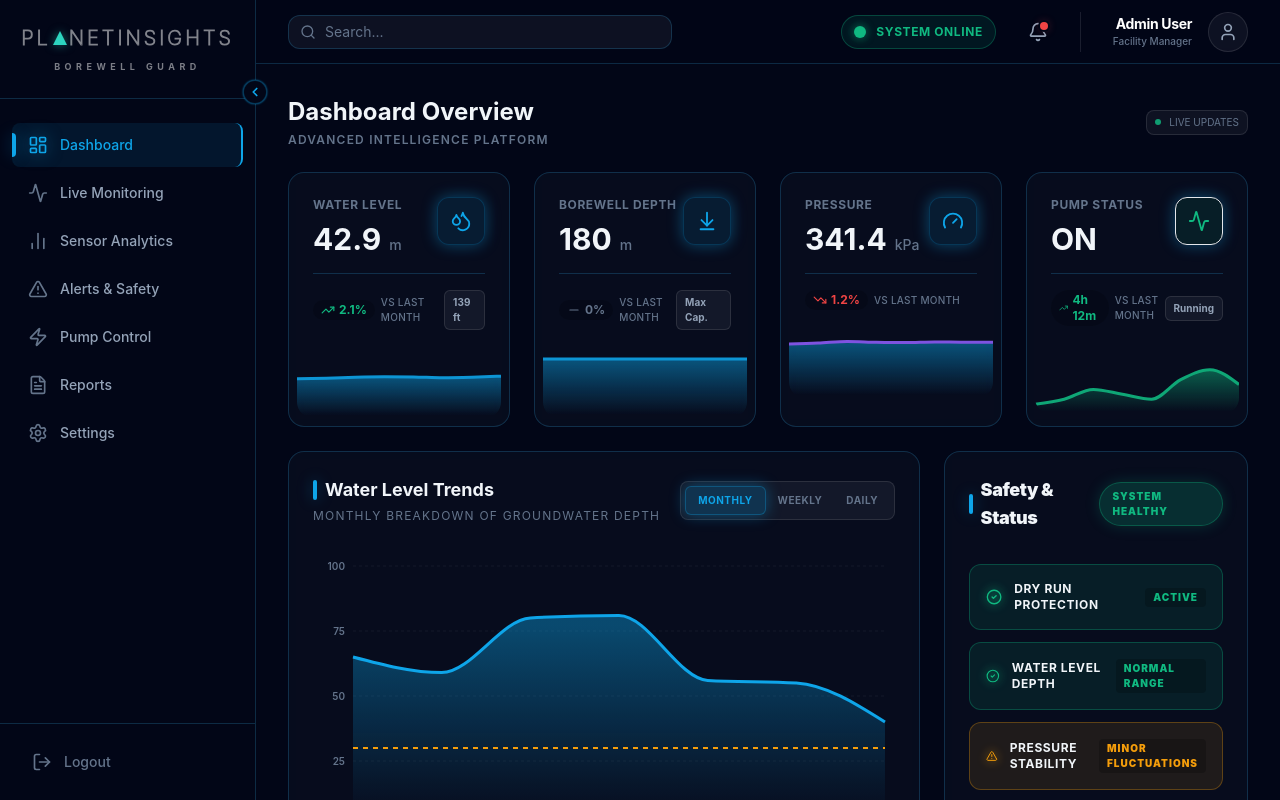
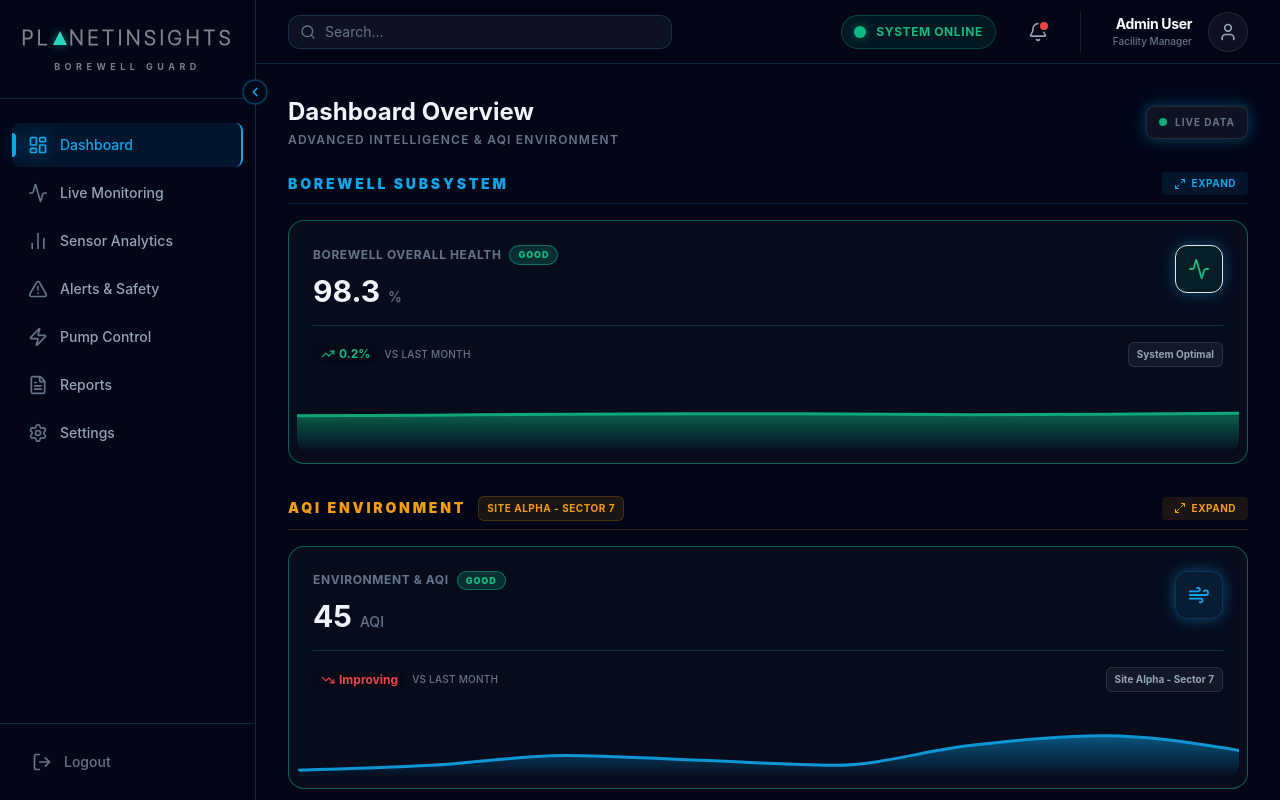
Before and after one commit to Reddy0402/borewell_ui, a React app: page / in a window 1280 px wide. Shown: the top 800 px of the page. Built offline with nearby package versions, Linux system fonts and the light colour scheme; the HTML template or start-up script is replaced by a standard one.

Commit message:
Update dashboard components and configurations

```diff
--- a/src/App.jsx
+++ b/src/App.jsx
@@ -12,10 +12,24 @@ import Alerts from './components/pages/Alerts';
 import PumpControl from './components/pages/PumpControl';
 import Reports from './components/pages/Reports';
 import Settings from './components/pages/Settings';
-import { Activity, Droplets, ArrowDownToLine, Gauge } from 'lucide-react';
+import { Activity, Droplets, ArrowDownToLine, Gauge, Wind, Cloud, ThermometerSun, Maximize2, Minimize2 } from 'lucide-react';
 
 /* Dashboard Content Component */
 const DashboardHome = () => {
+  const [isBorewellExpanded, setIsBorewellExpanded] = useState(false);
+  const [isAqiExpanded, setIsAqiExpanded] = useState(false);
+
+  // Threshold helper for dynamic coloring based on limits
+  const getStatus = (val, warn, danger, type = 'high') => {
+      if (type === 'high') {
+         if (val >= danger) return { statusLabel: 'DANGER', color: 'red' };
+         if (val >= warn) return { statusLabel: 'WARNING', color: 'amber' };
+      } else {
+         if (val <= danger) return { statusLabel: 'DANGER', color: 'red' };
+         if (val <= warn) return { statusLabel: 'WARNING', color: 'amber' };
+      }
+      return { statusLabel: 'GOOD', color: 'green' };
+  };
   // Sparkline chart data - Expanded for smoother area curves
   const waterData = [{ value: 40 }, { value: 40.5 }, { value: 41.5 }, { value: 42 }, { value: 41.8 }, { value: 41 }, { value: 41.5 }, { value: 42.5 }];
   const pressureData = [{ value: 330 }, { value: 335 }, { value: 345 }, { value: 340 }, { value: 338 }, { value: 342 }, { value: 340 }, { value: 340 }];
@@ -28,61 +42,70 @@ const DashboardHome = () => {
       <div className="flex flex-col sm:flex-row sm:items-center justify-between gap-2">
         <div>
           <h2 className="text-xl md:text-2xl font-bold text-cyber-text-primary">Dashboard Overview</h2>
-          <p className="text-cyber-text-muted uppercase tracking-widest text-[10px] md:text-xs font-semibold mt-1">Advanced Intelligence Platform</p>
+          <p className="text-cyber-text-muted uppercase tracking-widest text-[10px] md:text-xs font-semibold mt-1">Advanced Intelligence & AQI Environment</p>
         </div>
-        <div className="flex items-center gap-2 text-cyber-text-muted text-[10px] bg-white/5 px-2 py-1 rounded-lg border border-white/10 w-fit">
-          <span className="w-1.5 h-1.5 rounded-full bg-cyber-success animate-pulse"></span>
-          LIVE UPDATES
+        <div className="flex items-center gap-2 text-cyber-text-muted text-[10px] bg-white/5 px-3 py-2 rounded-lg border border-white/10 w-fit shadow-neon">
+          <span className="w-2 h-2 rounded-full bg-cyber-success animate-pulse"></span>
+          <span className="font-bold tracking-widest">LIVE DATA</span>
         </div>
       </div>
 
-      {/* Section 2: Metric Cards */}
-      <div className="grid grid-cols-1 sm:grid-cols-2 lg:grid-cols-4 gap-4 md:gap-6">
-        <MetricCard
-          title="Water Level"
-          value="42.5"
-          unit="m"
-          subValue="139 ft"
-          trend="up"
-          trendValue="2.1%"
-          icon={Droplets}
-          color="teal"
-          live={true}
-          chartData={waterData}
-        />
-        <MetricCard
-          title="Borewell Depth"
-          value="180"
-          unit="m"
-          subValue="Max Cap."
-          trend="neutral"
-          trendValue="0%"
-          icon={ArrowDownToLine}
-          color="blue"
-          chartData={depthData}
-        />
-        <MetricCard
-          title="Pressure"
-          value="340"
-          unit="kPa"
-          trend="down"
-          trendValue="1.2%"
-          icon={Gauge}
-          color="indigo"
-          live={true}
-          chartData={pressureData}
-        />
-        <MetricCard
-          title="Pump Status"
-          value="ON"
-          unit=""
-          subValue="Running"
-          trend="up"
-          trendValue="4h 12m"
-          icon={Activity}
-          color="green"
-          chartData={utilityData}
-        />
+      {/* Independent Dynamic Metric Cards Section */}
+      <div className="space-y-6 md:space-y-8">
+
+        {/* Borewell Group */}
+        <div>
+          <div className="flex items-center justify-between border-b border-cyber-primary/20 pb-2 mb-4">
+            <h3 className="text-sm font-black uppercase tracking-[0.2em] text-cyber-primary">Borewell Subsystem</h3>
+            <button
+              onClick={() => setIsBorewellExpanded(!isBorewellExpanded)}
+              className="flex items-center gap-1.5 px-3 py-1 rounded bg-cyber-primary/10 text-cyber-primary text-[10px] uppercase font-bold tracking-wider hover:bg-cyber-primary/20 hover:shadow-[0_0_10px_rgba(14,165,233,0.3)] transition-all"
+            >
+               {isBorewellExpanded ? <><Minimize2 size={12} /> Collapse</> : <><Maximize2 size={12} /> Expand</>}
+            </button>
+          </div>
+
+          {!isBorewellExpanded ? (
+          <MetricCard title="Borewell Overall Health" value="98.5" unit="%" subValue="System Optimal" trend="up" trendValue="0.2%" icon={Activity} live={true} statusLabel="GOOD" color="green" chartData={waterData} />
+          ) : (
+            <div className="grid grid-cols-1 sm:grid-cols-2 lg:grid-cols-4 gap-4 md:gap-6 animate-[fade-in_0.3s_ease-out]">
+              <MetricCard title="Water Level" value="28.5" unit="m" subValue="Low!" trend="down" trendValue="4.1%" icon={Droplets} live={true} chartData={waterData} {...getStatus(28.5, 35, 30, 'low')} />
+              <MetricCard title="Borewell Depth" value="180" unit="m" subValue="Max Cap." trend="neutral" trendValue="0%" icon={ArrowDownToLine} chartData={depthData} statusLabel="GOOD" color="green" />
+              <MetricCard title="System Pressure" value="385" unit="kPa" trend="up" trendValue="1.2%" icon={Gauge} live={true} chartData={pressureData} {...getStatus(385, 360, 400, 'high')} />
+              <MetricCard title="Pump Status" value="ON" unit="" subValue="Running" trend="up" trendValue="4h 12m" icon={Activity} chartData={utilityData} statusLabel="GOOD" color="green" />
+            </div>
+          )}
+        </div>
+
+        {/* AQI Group */}
+        <div>
+          <div className="flex items-center justify-between border-b border-cyber-secondary/20 pb-2 mb-4">
+             <div className="flex items-center gap-3">
+               <h3 className="text-sm font-black uppercase tracking-[0.2em] text-cyber-secondary">AQI Environment</h3>
+               <span className="text-[10px] font-bold text-cyber-secondary bg-cyber-secondary/10 px-2 py-1 rounded-md border border-cyber-secondary/20 uppercase tracking-wider hidden sm:block">Site Alpha - Sector 7</span>
+             </div>
+             <button
+              onClick={() => setIsAqiExpanded(!isAqiExpanded)}
+              className="flex items-center gap-1.5 px-3 py-1 rounded bg-cyber-secondary/10 text-cyber-secondary text-[10px] uppercase font-bold tracking-wider hover:bg-cyber-secondary/20 hover:shadow-[0_0_10px_rgba(245,158,11,0.3)] transition-all"
+            >
+               {isAqiExpanded ? <><Minimize2 size={12} /> Collapse</> : <><Maximize2 size={12} /> Expand</>}
+             </button>
+          </div>
+
+          {!isAqiExpanded ? (
+            <div className="grid grid-cols-1">
+               <MetricCard title="Environment & AQI" value="45" unit="AQI" subValue="Site Alpha - Sector 7" trend="down" trendValue="Improving" icon={Wind} statusLabel="GOOD" color="teal" chartData={utilityData} />
+            </div>
+          ) : (
+            <div className="grid grid-cols-1 sm:grid-cols-2 lg:grid-cols-4 gap-4 md:gap-6 animate-[fade-in_0.3s_ease-out]">
+               <MetricCard title="Air Quality Index" value="115" unit="AQI" subValue="Moderate" trend="up" trendValue="15" icon={Wind} live={true} chartData={utilityData} {...getStatus(115, 100, 150, 'high')} />
+               <MetricCard title="PM2.5 Density" value="55" unit="µg/m³" subValue="Elevated" trend="up" trendValue="5%" icon={Cloud} live={true} chartData={waterData} {...getStatus(55, 35, 60, 'high')} />
+               <MetricCard title="Temperature" value="41" unit="°C" subValue="Extreme Heat" trend="up" trendValue="2.1°C" icon={ThermometerSun} live={true} chartData={pressureData} {...getStatus(41, 35, 40, 'high')} />
+               <MetricCard title="CO2 / VOC Levels" value="480" unit="ppm" subValue="Normal" trend="down" trendValue="12 ppm" icon={Activity} live={true} chartData={depthData} {...getStatus(480, 800, 1000, 'high')} />
+            </div>
+          )}
+        </div>
+
       </div>
 
       {/* Section 3: Main Analytics & Safety */}
--- a/src/components/dashboard/MetricCard.jsx
+++ b/src/components/dashboard/MetricCard.jsx
@@ -2,8 +2,13 @@ import React, { useState, useEffect } from 'react';
 import { TrendingUp, TrendingDown, Minus } from 'lucide-react';
 import { ResponsiveContainer, AreaChart, Area, Tooltip } from 'recharts';
 
-const MetricCard = ({ title, value: initialValue, unit, subValue, trend, trendValue, icon: Icon, color = "teal", live = false, chartData = null }) => {
+const MetricCard = ({ title, value: initialValue, unit, subValue, trend, trendValue, icon: Icon, color = "teal", live = false, chartData = null, statusLabel = null }) => {
     const [value, setValue] = useState(initialValue);
+
+    // Sync state when props change (prevents NaN bugs during view switching)
+    useEffect(() => {
+        setValue(initialValue);
+    }, [initialValue]);
 
     // Simulate live data updates
     useEffect(() => {
@@ -56,11 +61,33 @@ const MetricCard = ({ title, value: initialValue, unit, subValue, trend, trendVa
 
     const activeColor = getColorClass(color);
 
+    const getStatusTheme = () => {
+        if (!statusLabel) return 'border-cyber-border hover:border-cyber-primary/40';
+        if (statusLabel === 'DANGER') return 'border-cyber-danger shadow-[0_0_15px_rgba(239,68,68,0.4)] animate-[pulse_2s_ease-in-out_infinite]';
+        if (statusLabel === 'WARNING' || statusLabel === 'MEDIUM') return 'border-cyber-secondary shadow-[0_0_10px_rgba(245,158,11,0.3)]';
+        if (statusLabel === 'GOOD') return 'border-cyber-success/50';
+        return 'border-cyber-border';
+    };
+
+    const getStatusBadgeColor = () => {
+        if (statusLabel === 'DANGER') return 'bg-cyber-danger/20 text-cyber-danger border-cyber-danger/50';
+        if (statusLabel === 'WARNING' || statusLabel === 'MEDIUM') return 'bg-cyber-secondary/20 text-cyber-secondary border-cyber-secondary/50';
+        if (statusLabel === 'GOOD') return 'bg-cyber-success/20 text-cyber-success border-cyber-success/50';
+        return 'bg-cyber-primary/20 text-cyber-primary border-cyber-primary/50';
+    };
+
     return (
-        <div className="bg-cyber-surface/40 backdrop-blur-md rounded-2xl p-6 border border-cyber-border hover:border-cyber-primary/40 transition-all duration-300 group">
+        <div className={`bg-cyber-surface/40 backdrop-blur-md rounded-2xl p-6 border transition-all duration-300 group ${getStatusTheme()}`}>
             <div className="flex items-start justify-between mb-4">
                 <div>
-                    <p className="text-xs font-bold uppercase tracking-wider text-cyber-text-muted mb-1">{title}</p>
+                    <div className="flex items-center gap-2 mb-1">
+                        <p className="text-xs font-bold uppercase tracking-wider text-cyber-text-muted">{title}</p>
+                        {statusLabel && (
+                            <span className={`text-[9px] font-black tracking-widest uppercase px-2 py-0.5 rounded-full border ${getStatusBadgeColor()}`}>
+                                {statusLabel}
+                            </span>
+                        )}
+                    </div>
                     <div className="mt-2 flex items-baseline gap-2">
                         <h3 className="text-3xl font-bold text-cyber-text-primary group-hover:text-cyber-primary transition-colors">{value}</h3>
                         <span className="text-sm font-medium text-cyber-text-muted">{unit}</span>
```
